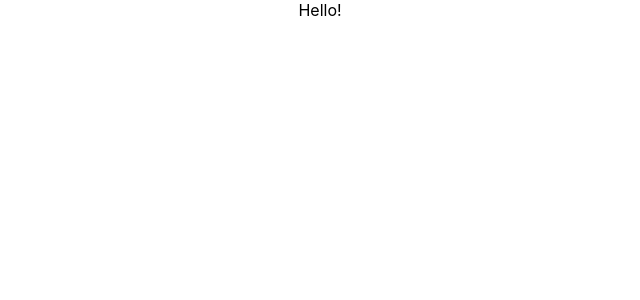
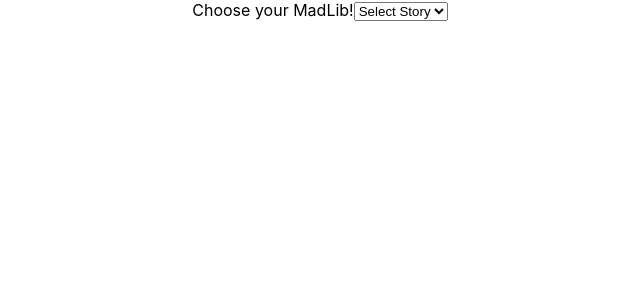
Before and after one commit to HeyImMatt/madlibs-react, a React (Create React App) app: page / in a window 1280 px wide. Shown: the top 300 px of the page, without its empty margins (320-960 px from the left). Built offline with nearby package versions, Linux system fonts and the light colour scheme.

Commit message:
Setup state and handleChange for form, and add MadLibForm component

```diff
--- a/src/MadLib.js
+++ b/src/MadLib.js
@@ -1,8 +1,27 @@
-import React from 'react';
+import React, { useState } from 'react';
+import MadLibForm from './MadLibForm';
 
 const MadLib = () => {
+  const INITIAL_FORM_DATA = {
+    story: 'select story',
+    adj1: '',
+    noun1: '',
+    verb1: '',
+    adj2: '',
+    name: ''
+  }
+  const [formData, setFormData] = useState(INITIAL_FORM_DATA);
+
+  const handleChange = (e) => {
+    const { name, value } = e.target;
+    setFormData({
+      ...formData,
+      [name]: value
+    })
+  }
+
   return (
-    <div>Hello!</div>
+    <MadLibForm formData={formData} handleChange={handleChange} />
   )
 }
 
--- /dev/null
+++ b/src/MadLibForm.js
@@ -0,0 +1,18 @@
+import React from 'react';
+
+const MadLibForm = ( { formData, handleChange} ) => {
+  const { story } = formData;
+  return (
+    <form>
+      <label htmlFor="story-select">Choose your MadLib!</label>
+      <select id="story-select" name="story" value={story} onChange={handleChange}>
+        <option value='select story' disabled hidden>Select Story</option>
+        <option value='1'>Story 1</option>
+        <option value='2'>Story 2</option>
+        <option value='3'>Story 3</option>
+      </select>
+    </form>
+  )
+}
+
+export default MadLibForm;
```
